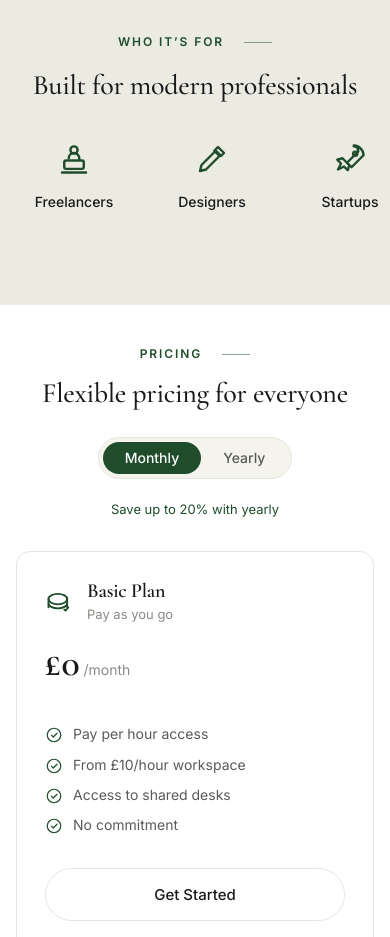
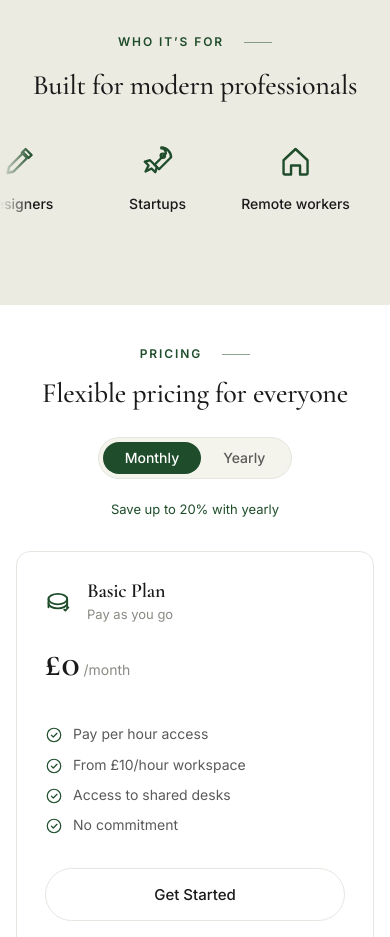
Before and after one commit to denis-denis718/sustaing_project, a React (Vite) app in the folder frontend/: page / in a window 390 px wide. Shown: the part 3080-4017 px from the top of the page. Built offline with nearby package versions, Linux system fonts and the light colour scheme.

Commit message:
add scrollers for mobile and ipads

```diff
--- a/frontend/src/components/AudienceSection.tsx
+++ b/frontend/src/components/AudienceSection.tsx
@@ -21,6 +21,8 @@ const items: AudienceItem[] = [
   { icon: <UsersIcon />, label: 'Small teams' },
 ]
 
+const MARQUEE_REPEATS = 3
+
 export function AudienceSection() {
   return (
     <section className="band band--cream-deep audience" id="audience">
@@ -29,14 +31,25 @@ export function AudienceSection() {
           <EyebrowLabel>WHO IT&rsquo;S FOR</EyebrowLabel>
           <SectionHeading>Built for modern professionals</SectionHeading>
         </div>
-        <ul className="audience__grid">
-          {items.map((item) => (
-            <li key={item.label} className="audience__item">
-              <span className="audience__icon">{item.icon}</span>
-              <p className="audience__label">{item.label}</p>
-            </li>
-          ))}
-        </ul>
+        <div className="audience__viewport">
+          <ul className="audience__grid">
+            {Array.from({ length: MARQUEE_REPEATS }).flatMap((_, repeat) =>
+              items.map((item) => {
+                const isClone = repeat > 0
+                return (
+                  <li
+                    key={`${item.label}-${repeat}`}
+                    className={`audience__item${isClone ? ' audience__item--clone' : ''}`}
+                    aria-hidden={isClone || undefined}
+                  >
+                    <span className="audience__icon">{item.icon}</span>
+                    <p className="audience__label">{item.label}</p>
+                  </li>
+                )
+              }),
+            )}
+          </ul>
+        </div>
       </div>
     </section>
   )
--- a/frontend/src/landing.css
+++ b/frontend/src/landing.css
@@ -866,7 +866,16 @@ body.menu-open { overflow: hidden; }
   }
 }
 
-/* Tablet: 960px — sustainability stacks */
+/* Audience marquee duplicates: hidden by default on desktop where the static 5-col grid is enough */
+.audience__item--clone { display: none; }
+
+/* Item width 124 + gap 14 = 138; one full set of 5 items shifts by 5 * 138 = 690px */
+@keyframes audience-marquee {
+  from { transform: translate3d(0, 0, 0); }
+  to   { transform: translate3d(-690px, 0, 0); }
+}
+
+/* Tablet: 960px — sustainability stacks; audience becomes a continuous marquee */
 @media (max-width: 960px) {
   .sustainability__inner { grid-template-columns: 1fr; gap: 40px; }
 
@@ -879,6 +888,50 @@ body.menu-open { overflow: hidden; }
     max-width: 100%;
     margin-left: auto;
     margin-right: auto;
+  }
+
+  /* --- Audience: right→left infinite marquee --- */
+  .audience__viewport {
+    overflow: hidden;
+    margin-left: calc(-1 * var(--gutter));
+    margin-right: calc(-1 * var(--gutter));
+    -webkit-mask-image: linear-gradient(to right, transparent, #000 32px, #000 calc(100% - 32px), transparent);
+            mask-image: linear-gradient(to right, transparent, #000 32px, #000 calc(100% - 32px), transparent);
+  }
+  .audience__grid {
+    display: flex;
+    grid-template-columns: none;
+    gap: 14px;
+    width: max-content;
+    margin: 0;
+    padding: 6px 0 10px;
+    animation: audience-marquee 26s linear infinite;
+    will-change: transform;
+  }
+  .audience__item { flex: 0 0 124px; width: 124px; }
+  .audience__item--clone { display: flex; }
+}
+
+/* Reduced motion: drop the animation and fall back to the centered 2-col layout */
+@media (max-width: 960px) and (prefers-reduced-motion: reduce) {
+  .audience__viewport {
+    overflow: visible;
+    margin: 0;
+    -webkit-mask-image: none;
+            mask-image: none;
+  }
+  .audience__grid {
+    display: grid;
+    grid-template-columns: 1fr 1fr;
+    width: auto;
+    gap: 24px;
+    padding: 0;
+    animation: none;
+  }
+  .audience__item { flex: initial; width: auto; }
+  .audience__item--clone { display: none; }
+  .audience__grid > .audience__item:not(.audience__item--clone):last-of-type {
+    grid-column: 1 / -1;
   }
 }
 
@@ -1058,25 +1111,6 @@ body.menu-open { overflow: hidden; }
     margin-right: auto;
   }
 
-  /* --- Audience: horizontal scroll list on phones --- */
-  .audience__grid {
-    display: flex;
-    grid-template-columns: none;
-    gap: 14px;
-    overflow-x: auto;
-    padding: 4px 4px 12px;
-    margin: 0 -4px;
-    scroll-snap-type: x mandatory;
-    -webkit-overflow-scrolling: touch;
-    scrollbar-width: none;
-  }
-  .audience__grid::-webkit-scrollbar { display: none; }
-  .audience__item {
-    flex: 0 0 auto;
-    width: 124px;
-    scroll-snap-align: start;
-  }
-
   /* --- Footer: minimal-premium redesign --- */
   .footer {
     padding: 44px 0 32px;
```
